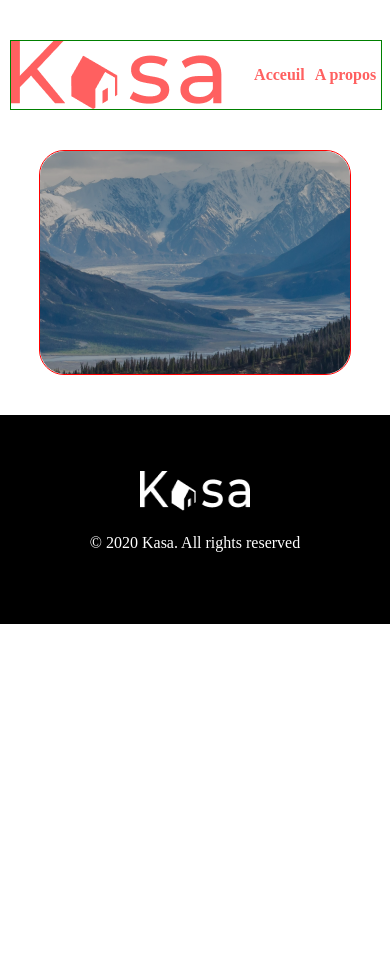
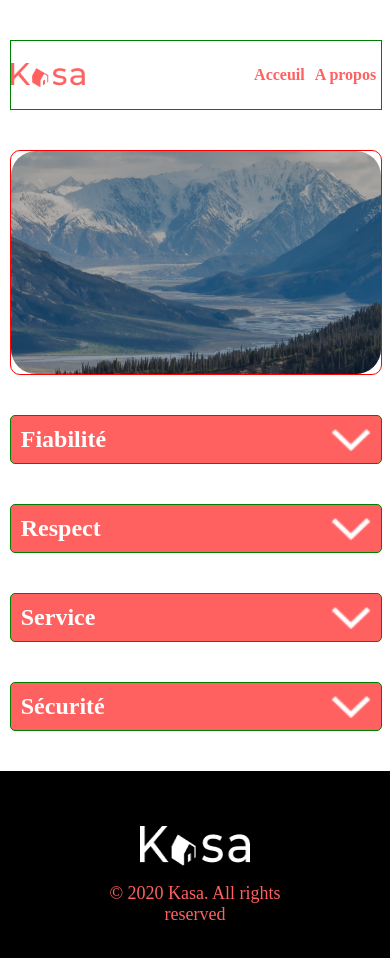
Before and after one commit to Nico728/KASA, a React (Vite) app in the folder kasa/: page /about in a window 390 px wide. Shown: the top 958 px of the page. Before the commit the page ends 844 px from the top, so only its background shows below. Built offline with nearby package versions, Linux system fonts and the light colour scheme.

Commit message:
maj about.jsx et error.jsx

```diff
--- a/kasa/src/components/banner/banner.css
+++ b/kasa/src/components/banner/banner.css
@@ -33,3 +33,16 @@
     top: 30%;
     transform: translate(-50%, -50%);
 }
+
+@media screen and (max-width: 700px) {
+    .banner {
+        margin: 40px 2.5%;
+        width: 95%;
+        border-radius: 10px;
+    }
+    .banner_text {
+        font-size: 24px;
+        left: 15px;
+        transform: translateY(-50%);
+    }
+}
--- a/kasa/src/components/collapse/Collapse.jsx
+++ b/kasa/src/components/collapse/Collapse.jsx
@@ -1,12 +1,23 @@
-import React from 'react';
-import flecheLogo from '../../images/fleche.png';
+import React, { useState } from 'react';
+import fleche from '../../images/fleche.png';
+import './collapse.css';
 
-const Collapse = (props) => {
-    return (
-        <div>
+function Collapse(props) {
+  const [isOpen, setIsOpen] = useState(false);
 
-        </div>
-    );
-};
+  const toggle = () => setIsOpen(!isOpen);
+
+  return (
+    <div className='collapse'>
+      <div className='collapse_h2_img' onClick={toggle}>
+        <h2>{props.titre}</h2>
+        <img className={isOpen ? "collapse_fermer" : "collapse_ouvert"}  src={fleche} alt="fleche" />
+      </div>
+      {isOpen && <div className='collapse_description'>
+          <p className='collapse_texte'>{props.description}</p>
+        </div>}
+    </div>
+  );
+}
 
 export default Collapse;
--- a/kasa/src/components/collapse/collapse.css
+++ b/kasa/src/components/collapse/collapse.css
@@ -0,0 +1,60 @@
+.collapse {
+    border: 1px solid green;
+    background-color: #ff6060;
+    border-radius: 5px;
+    margin-bottom: 20px;
+    margin: 40px 20%;
+    width: 60%;
+}
+
+.collapse_h2_img {
+    display: flex;
+    flex-direction: row;
+    justify-content: space-between;
+    align-items: center;
+    padding-left: 10px;
+    padding-right: 10px;
+    height: 47px;
+}
+
+h2 {
+    color: white;
+    size: 24px;
+}
+
+img {
+    width: 14.06 px;
+    height: 23.86px;
+}
+
+.collapse_ouvert {
+    transform: rotate(0deg);
+}
+
+.collapse_fermer {
+    transform: rotate(180deg);
+}
+
+.collapse_description {
+    background-color: #F7F7F7;
+    color: #ff6060;
+    padding-top: 15px;
+    padding-left: 10px;
+    padding-right: 10px;
+    padding-bottom: 5px;
+}
+
+.collapse_texte {
+    color: #ff6060;
+    size: 24px;
+}
+
+@media screen and (max-width: 700px) {
+    .collapse {
+        margin: 40px 2.5%;
+        width: 95%;
+    }
+    .collapse_description {
+        padding-bottom: 25px;
+    }
+}
--- a/kasa/src/components/header/header.css
+++ b/kasa/src/components/header/header.css
@@ -35,7 +35,7 @@ nav {
     border-bottom: 1px solid #ff6060;
 }
 
-@media screen and (max-width: 1490px) {
+@media screen and (max-width: 700px) {
     header {
         margin: 40px 2.5%;
         width: 95%;
--- a/kasa/src/pages/about/About.jsx
+++ b/kasa/src/pages/about/About.jsx
@@ -12,9 +12,11 @@ const About = () => {
             <Header />
             <Banner image={bannerAbout} titre="" />
             <div>
-                {/*aboutData.map((about) =>
+                {aboutData.map((about) => {
+                    return(
                     <Collapse key={about.id} titre={about.title} description={about.description} />
-                )*/}
+                )}
+                )}
             </div>
             <Footer />
         </div>
--- a/kasa/src/pages/error/Error.jsx
+++ b/kasa/src/pages/error/Error.jsx
@@ -1,11 +1,18 @@
 import React from 'react';
 import Footer from '../../components/footer/Footer';
 import Header from '../../components/header/Header';
+import { NavLink } from 'react-router-dom';
+import './error.css';
 
 const Error = () => {
     return (
         <div>
             <Header />
+            <div className='error'>
+                <h1>404</h1>
+                <p>Oups! La page que vous demandez n'existe pas.</p>
+                <NavLink to="/" className='error_lien'>Retourner sur la page d'acceuil</NavLink>
+            </div>
             <Footer />
         </div>
     );
--- /dev/null
+++ b/kasa/src/pages/error/error.css
@@ -0,0 +1,43 @@
+.error {
+    display: flex;
+    flex-direction: column;
+    justify-content: center;
+    align-items: center;
+}
+
+h1 {
+    color: #ff6060;
+    font-size: 288px;
+    margin: 0;
+}
+
+p {
+    color: #ff6060;
+    font-size: 36px;
+    margin: 0;
+}
+
+.error_lien {
+    font-weight: 700;
+    color: #ff6060;
+    font-size: 18px;
+    margin-top: 160px;
+    margin-bottom: 160px;
+}
+
+@media screen and (max-width: 700px) {
+    h1 {
+        font-size: 96px;
+    }
+
+    p{
+        font-size: 18px;
+        padding-top: 10px;
+        margin: 0px 25%;
+        text-align: center;
+    }
+
+    .error_lien {
+        font-size: 18px;
+    }
+}
--- a/kasa/src/pages/home/home.css
+++ b/kasa/src/pages/home/home.css
@@ -10,7 +10,21 @@ body{
     grid-template-columns: 1fr 1fr 1fr;
     gap: 50px 60px;
     padding: 55px 50px;
-    margin-left: 10%;
-    margin-right: 10%;
+    margin: 40px 10%;
     border: 1px solid blue;
 }
+
+@media screen and (max-width: 1000px) {
+    .listAccommodation {
+        gap: 20px 0;
+        grid-template-columns: 1fr;
+        padding: 0;
+        background-color: white;
+    }
+}
+
+@media screen and (max-width: 700px) {
+    .listAccommodation {
+        margin: 40px 2.5%;
+    }
+}
```
Also changed, not shown: kasa/src/components/carrousel/Carrousel.jsx (added, +12 -0 lines), kasa/src/components/carrousel/carrousel.css (added).
